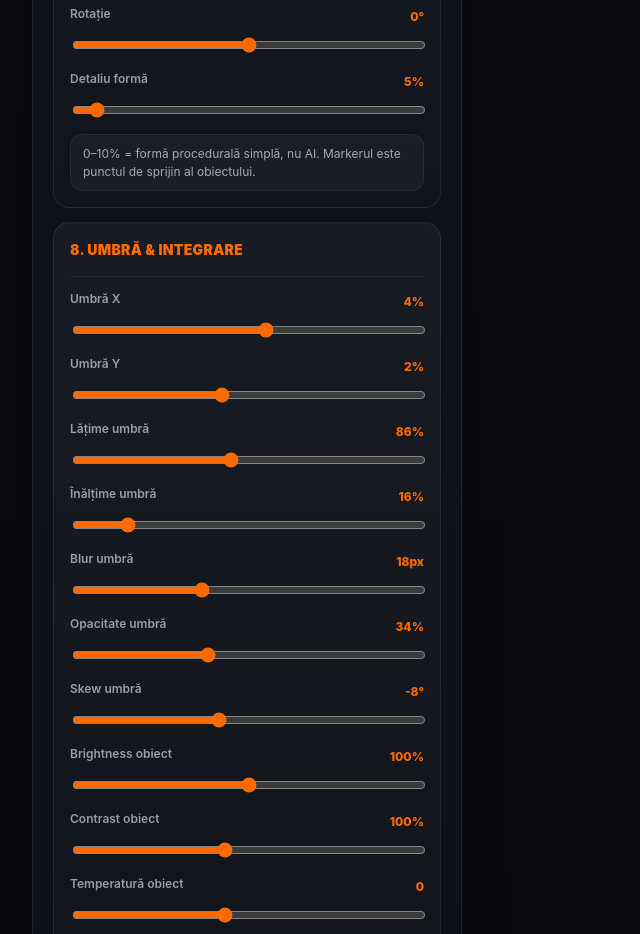
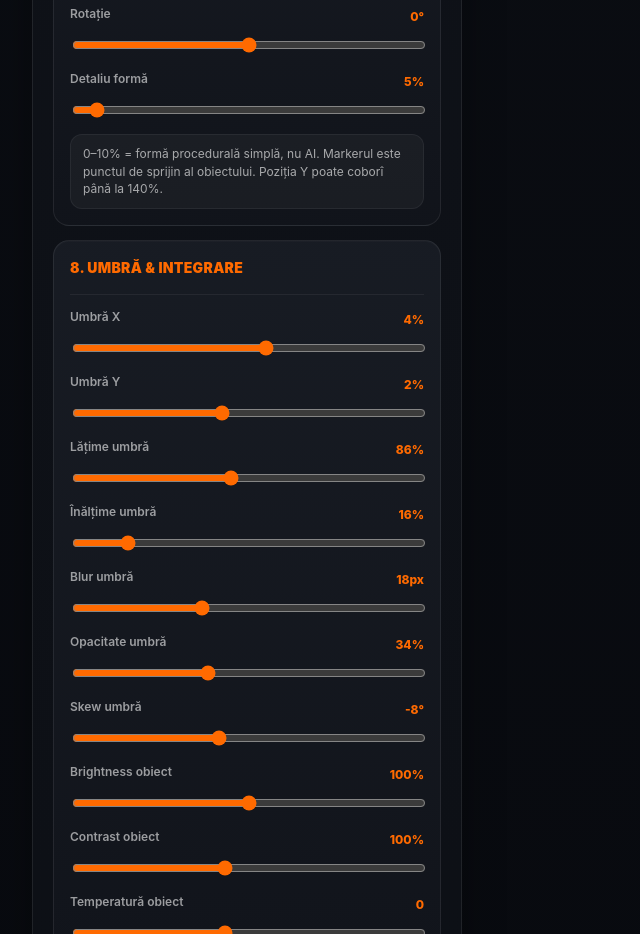
Before and after one commit to aztecinflatables/aztec-ai-configurator, a Next.js app: page / in a window 1280 px wide. Shown: the part 2160-3094 px from the top of the page, without its empty margins (0-640 px from the left). Built offline with nearby package versions, Linux system fonts and the light colour scheme.

Commit message:
Update page.tsx

```diff
--- a/app/page.tsx
+++ b/app/page.tsx
@@ -436,7 +436,7 @@ export default function Page() {
         const y = (clampedY / stageRect.height) * 100;
 
         setPosX(Math.max(0, Math.min(100, x)));
-        setPosY(Math.max(0, Math.min(100, y)));
+        setPosY(Math.max(0, Math.min(140, y)));
     };
 
     const handleGenerate = async () => {
@@ -961,7 +961,7 @@ export default function Page() {
                                 className="aztec-slider"
                                 type="range"
                                 min={0}
-                                max={100}
+                                max={140}
                                 step={0.1}
                                 value={posY}
                                 onChange={(e) => setPosY(Number(e.target.value))}
@@ -1035,7 +1035,8 @@ export default function Page() {
 
                             <div className="aztec-info-box" style={{ marginTop: 12 }}>
                                 0–10% = formă procedurală simplă, nu AI. Markerul
-                                este punctul de sprijin al obiectului.
+                                este punctul de sprijin al obiectului. Poziția Y poate
+                                coborî până la 140%.
                             </div>
                         </div>
                     </section>
```
